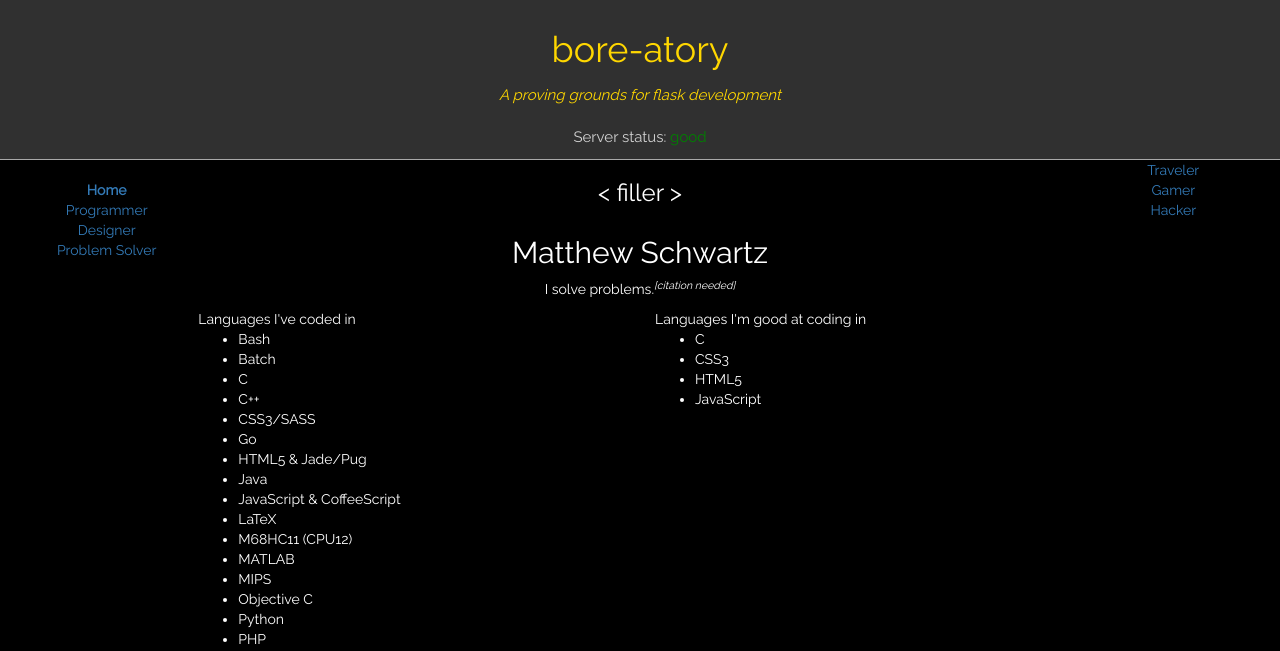
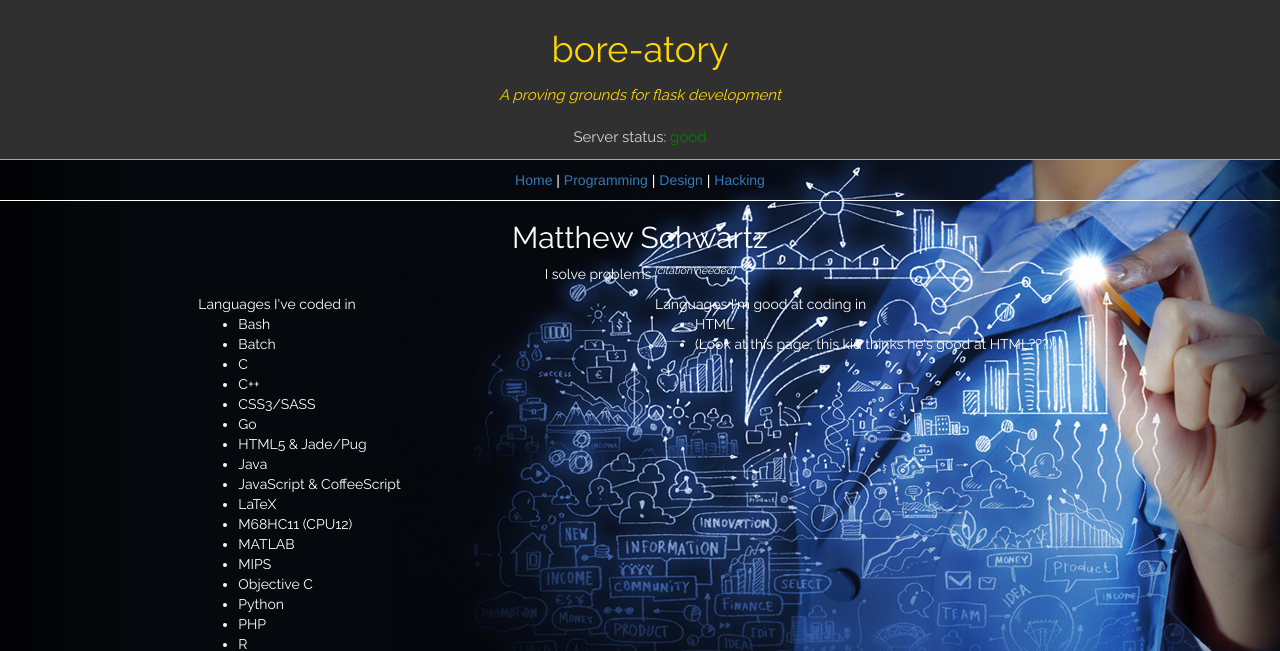
Before and after one commit to mvs5465/acme, a Flask app: page /programmer in a window 1280 px wide. Shown: the top 651 px of the page. Run offline with Flask 2, Linux system fonts and the light colour scheme; some libraries are stand-ins or nearby versions.

Commit message:
Added background picture

```diff
--- a/static/style.css
+++ b/static/style.css
@@ -1,5 +1,8 @@
 body {
     background-color: black;
+    background-image: url("banner.jpg");
+    background-position: center bottom;
+    background-repeat: no-repeat;
 }
 
 .centered {
@@ -58,3 +61,10 @@ body {
 .module-title {
     border-bottom: 1px solid white;
 }
+
+.explorer {
+    text-align: center;
+    color: white;
+    padding: 10px;
+    border-bottom: 1px solid white;
+}
--- a/templates/body.html
+++ b/templates/body.html
@@ -1,5 +1,6 @@
+<div name=navbar>{%include "modules/navbar.html" %}</div>
 <div class=block1>
-    <div name=col-left class="col-md-2 body-col">{%include "col-left.html" %}</div>
+    <!--    <div name=col-left class="col-md-2 body-col">{%include "col-left.html" %}</div>-->
+    <div class=col-md-2></div>
     <div name=col-mid class="col-md-8 body-col">{%include "col-mid.html" %}</div>
-    <div name=col-right class="col-md-2 body-col">{%include "col-right.html" %}</div>
-</div>
+    <!--    <div name=col-right class="col-md-2 body-col">{%include "col-right.html" %}</div>--></div>
--- a/templates/col-mid.html
+++ b/templates/col-mid.html
@@ -1,5 +1,4 @@
 <div class=column>
-    <h3 class=centered> &#60 filler &#62 </h3>
     <div class="row centered">
         <div> {% include "aboutme.html" %} {% if content is defined %} {% include content %} {% else %} {# do nothing #} {% endif %} </div>
     </div>
--- /dev/null
+++ b/templates/modules/navbar.html
@@ -0,0 +1 @@
+<div class=explorer> <a href="/">Home</a> | <a href="/programmer">Programming</a> | <a href="/designer">Design</a> | <a href="/hacker">Hacking</a> </div>
--- a/templates/programmer.html
+++ b/templates/programmer.html
@@ -28,10 +28,8 @@
         </div>
         <div class=col-md-6>Languages I'm good at coding in
             <ul>
-                <li>C</li>
-                <li>CSS3</li>
-                <li>HTML5</li>
-                <li>JavaScript</li>
+                <li>HTML</li>
+                <li>(Look at this page, this kid thinks he's good at HTML???)</li>
             </ul>
         </div>
     </div>
```
Also changed, not shown: static/banner.jpg (added).
